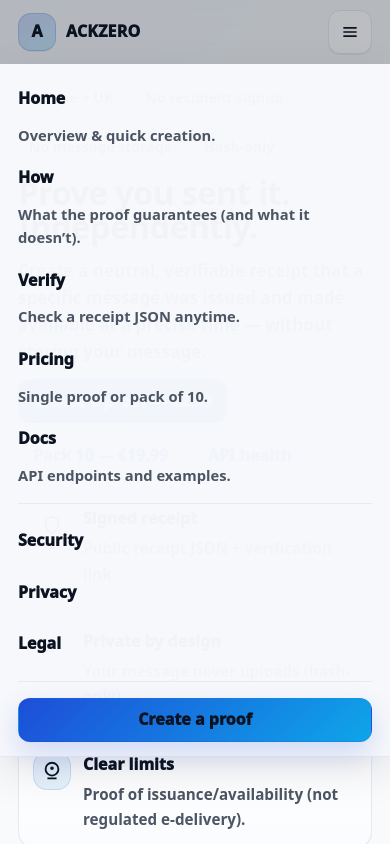
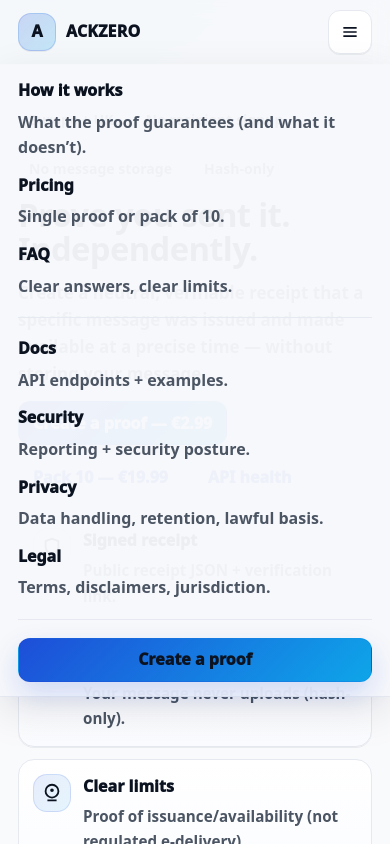
Before and after one commit to BACOUL/ackzero, a plain HTML site: page index.html in a window 390 px wide. Both pictures are taken after a click on the button "Open menu". Shown: the top 844 px of the page. Drawn offline with Linux system fonts and the light colour scheme.

Commit message:
Enhance navigation and improve UX with overlay
Updated navigation links and added overlay for better user experience. Adjusted styles for drawer and overlay components.

```diff
--- a/index.html
+++ b/index.html
@@ -1,3 +1,4 @@
+
 <!DOCTYPE html>
 <html lang="en" id="top" data-page="index.html">
 <head>
@@ -159,8 +160,8 @@
     }
 
     nav{ display:flex; align-items:center; gap:14px }
-    nav a{ color:var(--muted); font-weight:900; padding:10px 0; text-decoration:none }
-    nav a:hover{ color:var(--text) }
+    nav a{ color:var(--muted); font-weight:900 }
+    nav a:hover{ color:var(--text); text-decoration:none }
     nav a[aria-current="page"]{
       color:var(--text);
       text-decoration:underline;
@@ -194,41 +195,34 @@
       .burger{ display:inline-flex }
     }
 
+    /* NEW: overlay for click-outside + better UX when you have multiple pages */
     .overlay{
-      position:fixed; inset:0;
-      background:rgba(11,19,32,.28);
+      position:fixed; inset:64px 0 0 0;
+      background:rgba(11,19,32,.22);
       opacity:0; pointer-events:none;
-      transition:opacity .18s var(--e);
+      transition: opacity .14s var(--e);
       z-index:998;
     }
     .overlay[data-open="true"]{ opacity:1; pointer-events:auto }
 
     .drawer{
-      position:fixed; top:64px; left:0; right:0;
-      background:rgba(247,248,251,.98);
+      display:none;
+      position:fixed; inset:64px 0 auto 0;
+      background:rgba(247,248,251,.96);
       backdrop-filter: blur(10px);
       border-bottom:1px solid var(--line);
       box-shadow:var(--shadow);
       z-index:999;
-      transform: translateY(-10px);
-      opacity:0;
-      pointer-events:none;
-      transition: transform .18s var(--e), opacity .18s var(--e);
     }
-    .drawer[data-open="true"]{
-      transform:none;
-      opacity:1;
-      pointer-events:auto;
-    }
+    .drawer[data-open="true"]{ display:block }
     .drawer .in{
       padding:14px 18px;
-      display:flex; flex-direction:column; gap:10px;
+      display:flex; flex-direction:column; gap:12px;
     }
-    .drawer a{ font-weight:950; color:var(--text); padding:8px 0 }
-    .drawer a:hover{ text-decoration:none; color:#0b1320 }
-    .drawer .sub{ color:var(--muted); font-weight:800; margin-top:-6px; font-size:.92rem }
+    .drawer a{ font-weight:950; color:var(--text) }
+    .drawer a:hover{ text-decoration:none; color:var(--text) }
+    .drawer .sub{ color:var(--muted); font-weight:800; margin-top:-6px }
     .drawer .split{ height:1px; background:var(--line); margin:6px 0 }
-    .drawer .cta{ height:44px; width:100% }
 
     main{ padding:26px 0 18px }
 
@@ -238,7 +232,9 @@
       align-items:start;
       margin-top:14px;
     }
-    @media (max-width: 980px){ .hero{ grid-template-columns:1fr; } }
+    @media (max-width: 980px){
+      .hero{ grid-template-columns:1fr; }
+    }
 
     .kicker{
       display:inline-flex; gap:10px; flex-wrap:wrap; align-items:center;
@@ -371,6 +367,7 @@
     .status.err{ color:var(--err) }
     .status.warn{ color:var(--warn) }
 
+    section{ padding:22px 0 }
     .section{ padding:28px 0; position:relative; }
     .section.alt{
       background:linear-gradient(180deg, var(--bg), var(--bg2));
@@ -480,7 +477,7 @@
     @media (prefers-reduced-motion: reduce){
       *{ scroll-behavior:auto !important }
       .btn, .price.featured{ transform:none !important }
-      .drawer, .overlay{ transition:none !important }
+      .overlay{ transition:none !important }
     }
   </style>
 </head>
@@ -490,56 +487,60 @@
 
   <header role="banner">
     <div class="wrap hdr">
-      <a class="brand" href="/" aria-label="ACKZERO Home">
+      <a class="brand" href="/" aria-label="ACKZERO Home" data-nav>
         <span class="logo" aria-hidden="true">A</span>
         <span>ACKZERO</span>
       </a>
 
+      <!-- UPDATED: keep your one-page anchors, but add mandatory site pages (like TimeProofs) -->
       <nav aria-label="Primary">
-        <a href="/" data-nav>Home</a>
-        <a href="/how.html" data-nav>How</a>
-        <a href="/verify.html" data-nav>Verify</a>
-        <a href="/pricing.html" data-nav>Pricing</a>
+        <a href="#how">How it works</a>
+        <a href="#pricing">Pricing</a>
+        <a href="#faq">FAQ</a>
         <a href="/docs.html" data-nav>Docs</a>
         <a href="/security.html" data-nav>Security</a>
         <a href="/privacy.html" data-nav>Privacy</a>
         <a href="/legal.html" data-nav>Legal</a>
-        <a href="#create" class="cta" data-nav>Create a proof</a>
+        <a href="#create" class="cta">Create a proof</a>
       </nav>
 
-      <button class="burger" id="burger" type="button" aria-label="Open menu" aria-expanded="false" aria-controls="drawer" aria-haspopup="menu">
+      <button class="burger" id="burger" type="button" aria-label="Open menu" aria-expanded="false" aria-controls="drawer">
         <svg viewBox="0 0 24 24" aria-hidden="true"><path fill="currentColor" d="M4 6h16v2H4V6Zm0 5h16v2H4v-2Zm0 5h16v2H4v-2Z"/></svg>
       </button>
     </div>
 
+    <!-- NEW: overlay so the burger works well across pages -->
     <div class="overlay" id="overlay" data-open="false" aria-hidden="true"></div>
 
+    <!-- UPDATED: burger now includes mandatory pages + keeps your sections -->
     <div class="drawer" id="drawer" data-open="false" role="navigation" aria-label="Mobile navigation">
       <div class="wrap in">
-        <a href="/" data-nav>Home</a>
-        <span class="sub">Overview & quick creation.</span>
-
-        <a href="/how.html" data-nav>How</a>
+        <a href="#how">How it works</a>
         <span class="sub">What the proof guarantees (and what it doesn’t).</span>
 
-        <a href="/verify.html" data-nav>Verify</a>
-        <span class="sub">Check a receipt JSON anytime.</span>
-
-        <a href="/pricing.html" data-nav>Pricing</a>
+        <a href="#pricing">Pricing</a>
         <span class="sub">Single proof or pack of 10.</span>
 
-        <a href="/docs.html" data-nav>Docs</a>
-        <span class="sub">API endpoints and examples.</span>
+        <a href="#faq">FAQ</a>
+        <span class="sub">Clear answers, clear limits.</span>
 
         <div class="split" role="separator" aria-hidden="true"></div>
 
+        <a href="/docs.html" data-nav>Docs</a>
+        <span class="sub">API endpoints + examples.</span>
+
         <a href="/security.html" data-nav>Security</a>
+        <span class="sub">Reporting + security posture.</span>
+
         <a href="/privacy.html" data-nav>Privacy</a>
+        <span class="sub">Data handling, retention, lawful basis.</span>
+
         <a href="/legal.html" data-nav>Legal</a>
+        <span class="sub">Terms, disclaimers, jurisdiction.</span>
 
         <div class="split" role="separator" aria-hidden="true"></div>
 
-        <a class="cta" href="#create" data-nav style="height:44px">Create a proof</a>
+        <a class="cta" href="#create" style="height:44px">Create a proof</a>
       </div>
     </div>
   </header>
@@ -563,7 +564,7 @@
 
         <div class="row" style="margin-top:14px">
           <a class="btn primary" href="#create">Create a proof — €2.99</a>
-          <a class="btn" href="/pricing.html">Pack 10 — €19.99</a>
+          <a class="btn" href="#pricing">Pack 10 — €19.99</a>
           <a class="btn ghost" href="https://ackzero.jeason-bacoul.workers.dev/health" target="_blank" rel="noopener">API health</a>
         </div>
 
@@ -579,7 +580,7 @@
           </div>
           <div class="trust">
             <div class="ic" aria-hidden="true">
-              <svg viewBox="0 0 24 24"><path fill="currentColor" d="M4 7h16v2H4V7Zm0 4h16v2H4v-2Zm0 4h10v2H4v-2Z"/></svg>
+              <svg viewBox="0 0 24 24"><path fill="currentColor" d="M5 4h14v2H5V4Zm0 7h14v2H5v-2Zm0 7h14v2H5v-2Z"/></svg>
             </div>
             <div>
               <strong>Private by design</strong>
@@ -760,15 +761,17 @@
       <div class="row" style="align-items:flex-start">
         <div style="display:flex; flex-direction:column; gap:8px">
           <a href="#create">Create</a>
-          <a href="/verify.html">Verify</a>
-          <a href="/pricing.html">Pricing</a>
-          <a href="/docs.html">Docs</a>
+          <a href="#how">How it works</a>
+          <a href="#pricing">Pricing</a>
+          <a href="#faq">FAQ</a>
         </div>
         <div style="display:flex; flex-direction:column; gap:8px">
+          <a href="/docs.html">Docs</a>
           <a href="/security.html">Security</a>
           <a href="/privacy.html">Privacy</a>
           <a href="/legal.html">Legal</a>
           <a href="mailto:contact@ackzero.io">Support</a>
+          <a href="mailto:security@ackzero.io">Security email</a>
           <a href="https://ackzero.jeason-bacoul.workers.dev/health" target="_blank" rel="noopener">API</a>
         </div>
       </div>
@@ -782,27 +785,32 @@
 
     $("y").textContent = String(new Date().getFullYear());
 
-    // Burger drawer (usable for multi-pages)
+    // NEW: aria-current for multi-page links (docs/security/privacy/legal + brand)
+    (function markCurrent(){
+      const here = new URL(location.href).pathname.replace(/\/index\.html?$/,'/');
+      document.querySelectorAll('[data-nav]').forEach(a=>{
+        const href = a.getAttribute("href") || "";
+        if(!href || href.startsWith("#")) return;
+        const path = new URL(href, location.origin).pathname.replace(/\/index\.html?$/,'/');
+        if(path === here) a.setAttribute("aria-current","page");
+      });
+    })();
+
+    // Mobile nav
     const burger = $("burger");
     const drawer = $("drawer");
     const overlay = $("overlay");
 
-    function lockScroll(on){
-      document.documentElement.style.overflow = on ? "hidden" : "";
-      document.body.style.overflow = on ? "hidden" : "";
+    function setOpen(isOpen){
+      drawer.dataset.open = isOpen ? "true" : "false";
+      overlay.dataset.open = isOpen ? "true" : "false";
+      burger.setAttribute("aria-expanded", isOpen ? "true" : "false");
+      // avoid background scroll when menu is open
+      document.documentElement.style.overflow = isOpen ? "hidden" : "";
+      document.body.style.overflow = isOpen ? "hidden" : "";
     }
-    function closeDrawer(){
-      drawer.dataset.open = "false";
-      overlay.dataset.open = "false";
-      burger.setAttribute("aria-expanded","false");
-      lockScroll(false);
-    }
-    function openDrawer(){
-      drawer.dataset.open = "true";
-      overlay.dataset.open = "true";
-      burger.setAttribute("aria-expanded","true");
-      lockScroll(true);
-    }
+    function closeDrawer(){ setOpen(false); }
+    function openDrawer(){ setOpen(true); }
     function toggleDrawer(){
       (drawer.dataset.open === "true") ? closeDrawer() : openDrawer();
     }
@@ -810,27 +818,22 @@
     burger.addEventListener("click", toggleDrawer, { passive:true });
     overlay.addEventListener("click", closeDrawer, { passive:true });
 
+    document.addEventListener("click", (e)=>{
+      if(window.matchMedia("(min-width: 981px)").matches) return;
+      if(drawer.dataset.open !== "true") return;
+      if(e.target.closest("#drawer") || e.target.closest("#burger")) return;
+      closeDrawer();
+    }, { passive:true });
+
     document.addEventListener("keydown", (e)=>{
       if(e.key === "Escape" && drawer.dataset.open === "true") closeDrawer();
     }, { passive:true });
-
-    drawer.querySelectorAll("a").forEach(a => a.addEventListener("click", closeDrawer, { passive:true }));
 
     window.addEventListener("resize", ()=>{
       if(window.matchMedia("(min-width: 981px)").matches) closeDrawer();
     }, { passive:true });
 
-    // aria-current for nav across pages
-    (function markCurrent(){
-      const here = new URL(location.href).pathname.replace(/\/index\.html?$/,'/');
-      const links = document.querySelectorAll('[data-nav]');
-      links.forEach(a=>{
-        const href = a.getAttribute("href") || "";
-        if(!href || href.startsWith("#")) return;
-        const path = new URL(href, location.origin).pathname.replace(/\/index\.html?$/,'/');
-        if(path === here) a.setAttribute("aria-current","page");
-      });
-    })();
+    drawer.querySelectorAll("a").forEach(a => a.addEventListener("click", closeDrawer, { passive:true }));
 
     function showStatus(kind, msg){
       const el = $("status");
```
